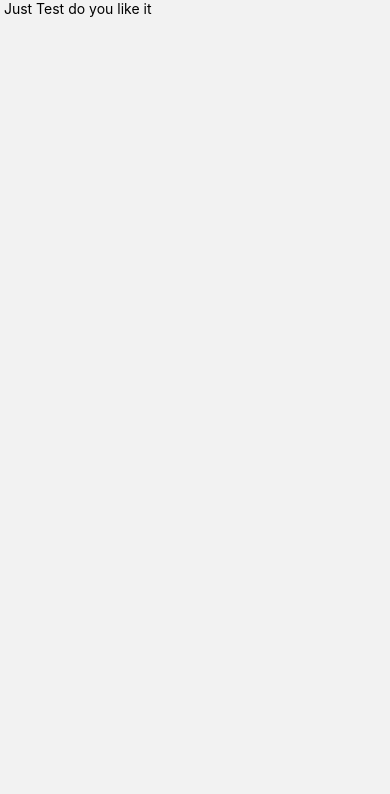
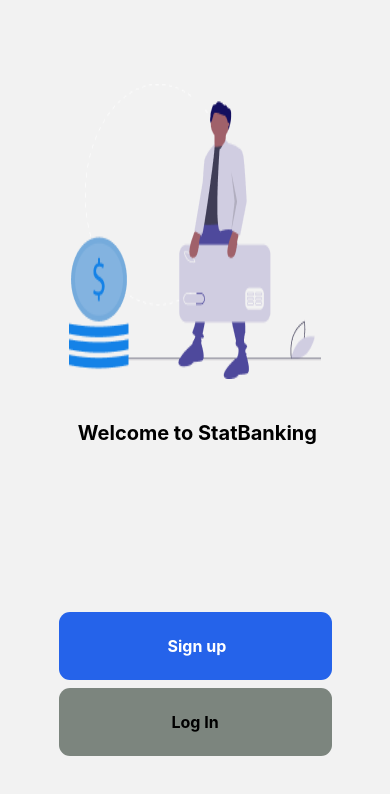
Before and after one commit to NaumanRecat/Bank-Ui, a React Native app: screen /Signup in a window 390 px wide. Shown: the top 794 px of the page. Built offline with nearby package versions, Linux system fonts and the light colour scheme.

Commit message:
Signup done

```diff
--- a/package.json
+++ b/package.json
@@ -14,6 +14,7 @@
     "@react-navigation/native-stack": "^6.2.2",
     "react": "17.0.2",
     "react-native": "0.66.0",
+    "react-native-responsive-screen": "^1.4.2",
     "react-native-safe-area-context": "^3.3.2",
     "react-native-screens": "^3.8.0"
   },
--- a/src/screen/Signup.js
+++ b/src/screen/Signup.js
@@ -1,11 +1,75 @@
 import React from "react";
-import {View, Text} from 'react-native';
+import {View, Text, Image, TouchableOpacity} from 'react-native';
+import {widthPercentageToDP as w, heightPercentageToDP as h} from 'react-native-responsive-screen';
 
 export class Signup extends React.Component{
     render(){
         return(
-            <View>
-                <Text> Just Test do you like it</Text>
+            <View style={{
+                flex:1,
+                // backgroundColor:'#ada',
+            }}>
+                <View style={{
+                    height:h('20%'),
+                    width:w('100%'),
+                    // backgroundColor:'pink',
+                    alignItems:'center',
+                    marginTop: h('10%'),
+                }}>
+                    <Image style={{
+                        height:h('35%'),
+                        resizeMode: 'stretch',
+                    }} source={require('../assests/Sign.png')}  />
+
+                    <Text style={{
+                        fontSize: 20,
+                        fontWeight:'bold',
+                        marginTop: h('5%'),
+                        color:'black',
+                    }}> Welcome to StatBanking</Text>
+                </View>
+                <View style={{
+                    height:h('36%'),
+                    width:w('100%'),
+                    // backgroundColor:'brown',
+                    marginTop: h('33%'),
+                    alignItems:'center',
+                    justifyContent:'center',
+                }}>
+                <TouchableOpacity style={{
+                        height:h('8%'),
+                        width:w('70%'),
+                        backgroundColor:'#2563EA',
+                        borderRadius:11,
+                        alignItems:'center',
+                        justifyContent:'center',
+                    }}>
+                        <Text style={{
+                            color:'white',
+                            fontWeight:'bold',
+                            fontSize: 16,
+                        }}> Sign up</Text>
+                    </TouchableOpacity>
+
+                    <View style={{
+                        height:h('1%'),
+                    }}  />
+
+                    <TouchableOpacity style={{
+                        height:h('8%'),
+                        width:w('70%'),
+                        backgroundColor:'#7C857E',
+                        borderRadius:11,
+                        alignItems:'center',
+                        justifyContent:'center',
+                    }}>
+                        <Text style={{
+                            color:'Black',
+                            fontWeight:'bold',
+                            fontSize: 16,
+                        }}> Log In </Text>
+                    </TouchableOpacity>
+                </View>
             </View>
         )
     }
```
Also changed, not shown: src/assests/Sign.png (added), 1 other file (tests, documents, lock files or other folders).
